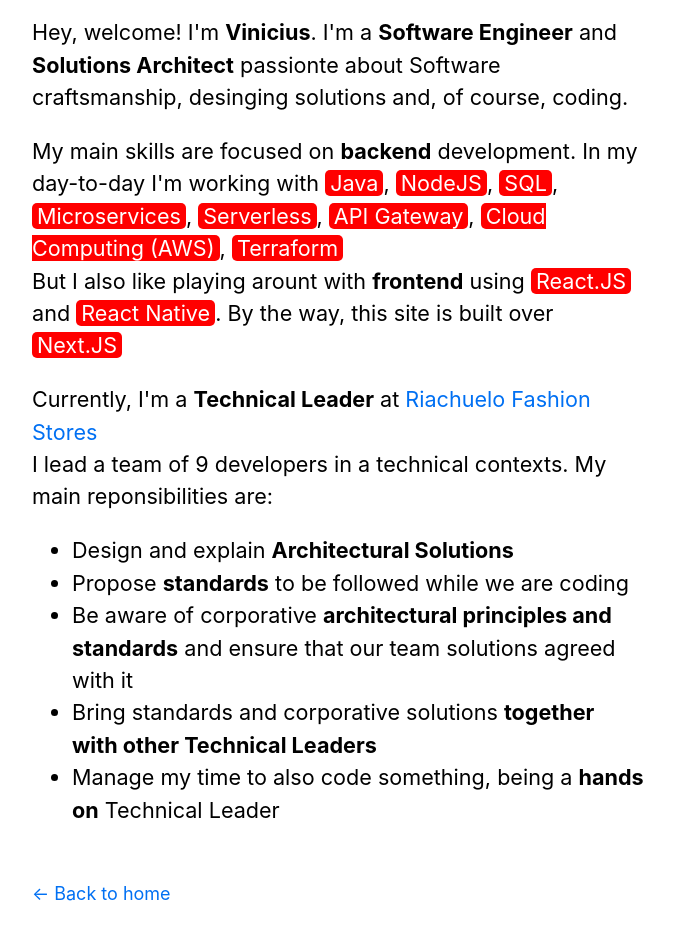
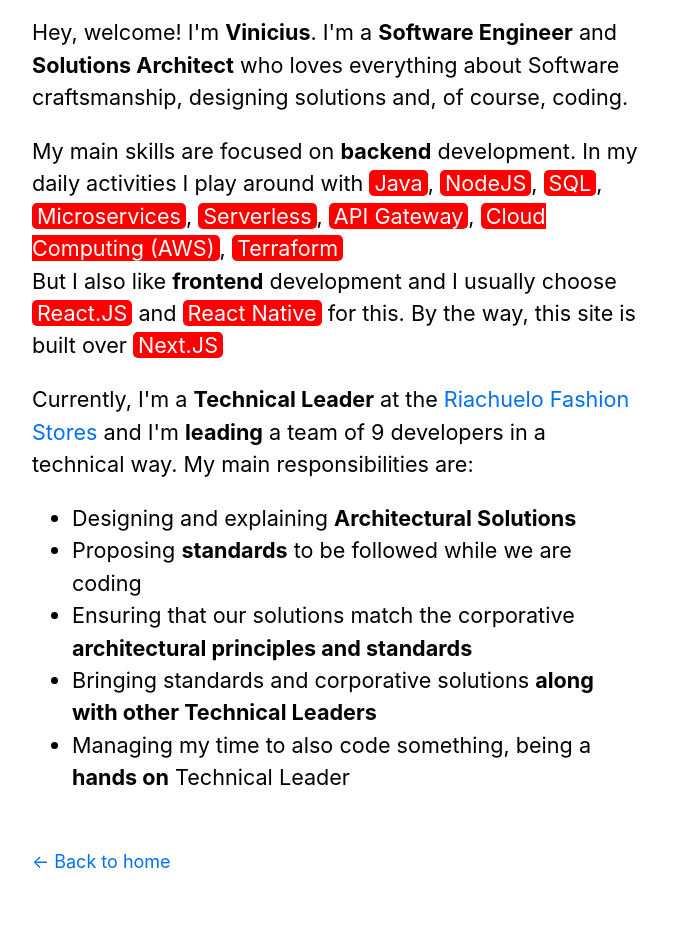
Before and after one commit to viniciusvasti/my-personal-website, a Next.js app: page /aboutme in a window 1280 px wide. Shown: the part 300-1240 px from the top of the page, without its empty margins (302-976 px from the left). Built offline with nearby package versions, Linux system fonts and the light colour scheme.

Commit message:
About me review

```diff
--- a/pages/aboutme/index.js
+++ b/pages/aboutme/index.js
@@ -23,16 +23,16 @@
             <section className={utilStyles.headingMd}>
                 <p>
                     Hey, welcome! I'm <b>Vinicius</b>. I'm a{" "}
-                    <b>Software Engineer</b> and <b>Solutions Architect</b>{" "}
-                    passionte about Software craftsmanship, desinging solutions
-                    and, of course, coding.
+                    <b>Software Engineer</b> and <b>Solutions Architect</b> who
+                    loves everything about Software craftsmanship, designing
+                    solutions and, of course, coding.
                 </p>
             </section>
 
             <section className={utilStyles.headingMd}>
                 <p>
                     My main skills are focused on <b>backend</b> development. In
-                    my day-to-day I'm working with{" "}
+                    my daily activities I play around with{" "}
                     <SkillsLabel>Java</SkillsLabel>,{" "}
                     <SkillsLabel>NodeJS</SkillsLabel>,{" "}
                     <SkillsLabel>SQL</SkillsLabel>,{" "}
@@ -42,41 +42,41 @@
                     <SkillsLabel>Cloud Computing (AWS)</SkillsLabel>,{" "}
                     <SkillsLabel>Terraform</SkillsLabel>
                     <br />
-                    But I also like playing arount with <b>
-                        frontend
-                    </b> using <SkillsLabel>React.JS</SkillsLabel> and{" "}
-                    <SkillsLabel>React Native</SkillsLabel>. By the way, this
-                    site is built over <SkillsLabel>Next.JS</SkillsLabel>
+                    But I also like <b>frontend</b> development and I usually
+                    choose <SkillsLabel>React.JS</SkillsLabel> and{" "}
+                    <SkillsLabel>React Native</SkillsLabel> for this. By the
+                    way, this site is built over{" "}
+                    <SkillsLabel>Next.JS</SkillsLabel>
                 </p>
             </section>
 
             <section className={utilStyles.headingMd}>
                 <p>
-                    Currently, I'm a <b>Technical Leader</b> at{" "}
+                    Currently, I'm a <b>Technical Leader</b> at the{" "}
                     <a href="https://www.riachuelo.com.br">
                         Riachuelo Fashion Stores
-                    </a>
-                    <br />I lead a team of 9 developers in a technical contexts.
-                    My main reponsibilities are:
+                    </a>{" "}
+                    and I'm <b>leading</b> a team of 9 developers in a technical
+                    way. My main responsibilities are:
                     <ul>
                         <li key="0">
-                            Design and explain <b>Architectural Solutions</b>
+                            Designing and explaining{" "}
+                            <b>Architectural Solutions</b>
                         </li>
                         <li key="1">
-                            Propose <b>standards</b> to be followed while we are
-                            coding
+                            Proposing <b>standards</b> to be followed while we
+                            are coding
                         </li>
                         <li key="2">
-                            Be aware of corporative{" "}
-                            <b>architectural principles and standards</b> and
-                            ensure that our team solutions agreed with it
+                            Ensuring that our solutions match the corporative{" "}
+                            <b>architectural principles and standards</b>
                         </li>
                         <li key="3">
-                            Bring standards and corporative solutions{" "}
-                            <b>together with other Technical Leaders</b>
+                            Bringing standards and corporative solutions{" "}
+                            <b>along with other Technical Leaders</b>
                         </li>
                         <li key="4">
-                            Manage my time to also code something, being a{" "}
+                            Managing my time to also code something, being a{" "}
                             <b>hands on</b> Technical Leader
                         </li>
                     </ul>
```
